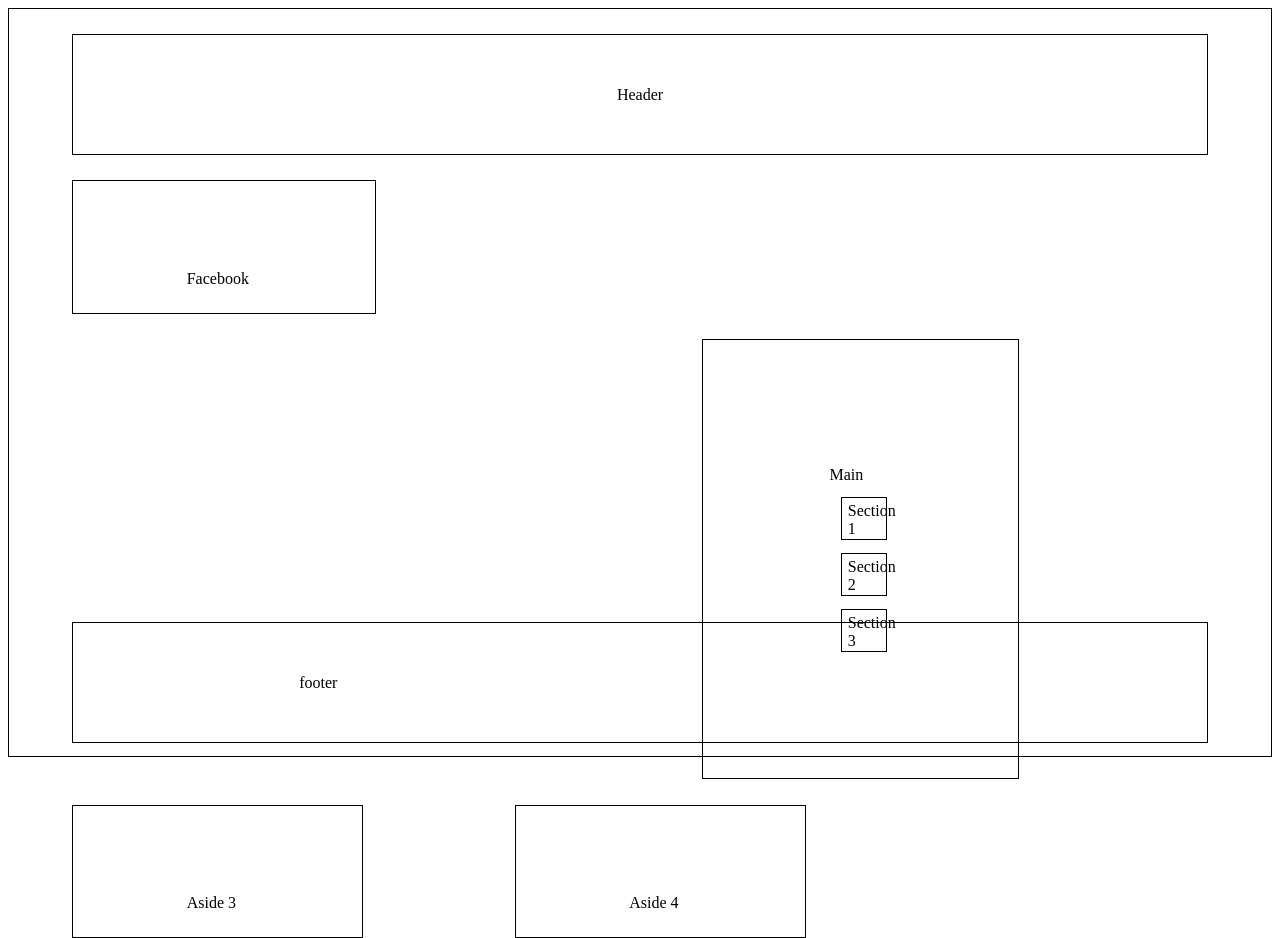
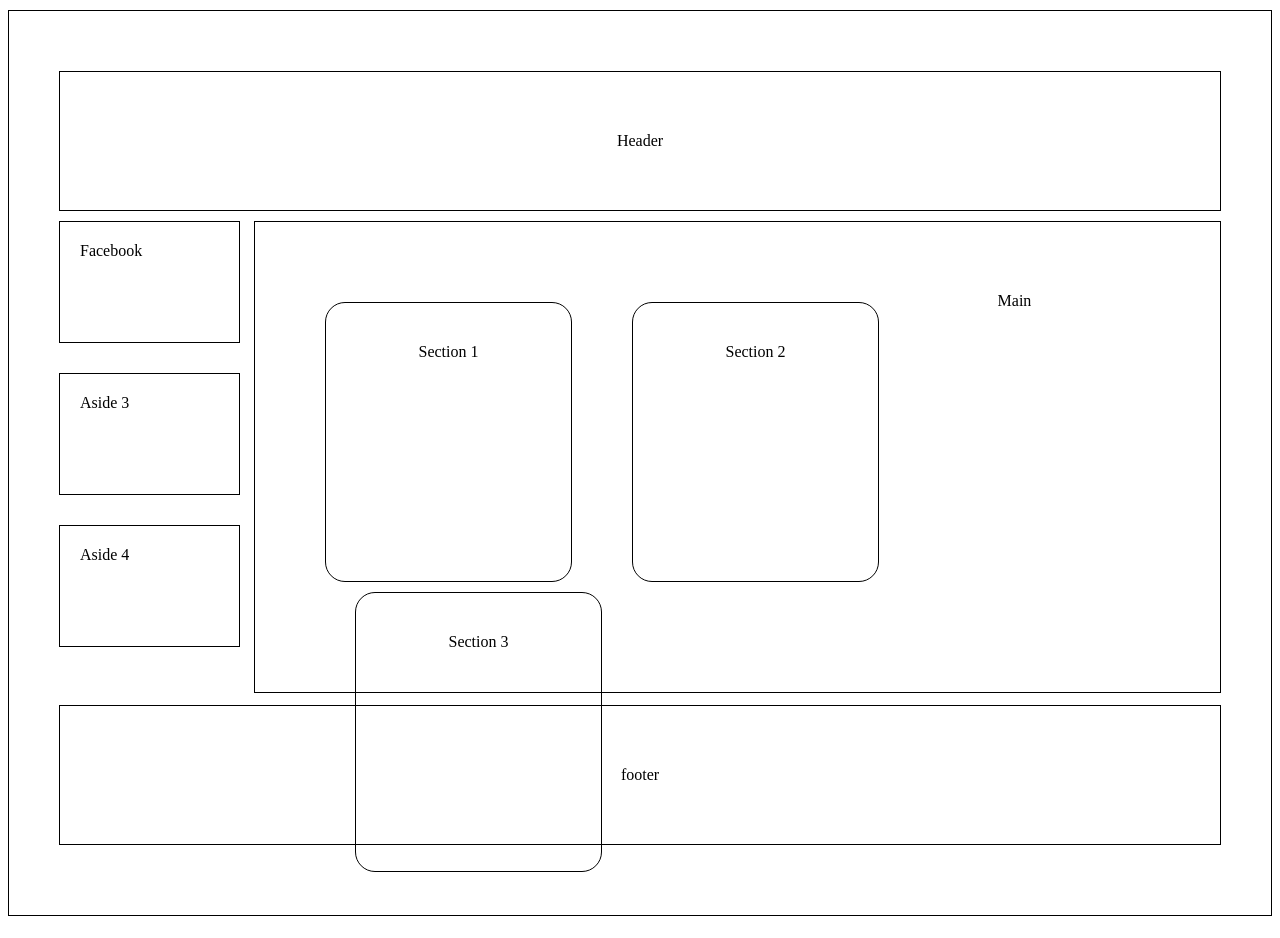
Before and after one commit to Rodrigo313/Ejercicio4CSS, a plain HTML site: page index.html in a window 1280 px wide. Drawn offline with Linux system fonts and the light colour scheme.

Commit message:
Ejercicio 4 css finalizado

```diff
--- a/index.html
+++ b/index.html
@@ -15,9 +15,9 @@
         <header>Header</header>
         <aside>Facebook</aside>
         <main>Main
-            <section>Section 1</section>
-            <section>Section 2</section>
-            <section>Section 3</section>
+            <section id="s1">Section 1</section>
+            <section id="s2">Section 2</section>
+            <section id="s3">Section 3</section>
         </main>
         <aside>Aside 3</aside>
         <aside>Aside 4</aside>
--- a/styles.css
+++ b/styles.css
@@ -1,65 +1,74 @@
-header, aside, main, footer {
+header, aside, main, footer{
     border: 1px solid black;
-    margin-left: 20%;
-    margin-right: 20%;
+    margin-top:10px;
+    padding:60px;
+
 }
+header{
+    padding:60px;
+    text-align: center;
 
+
+}
+main{
+    float: right;
+    padding:70px;
+    width: 71%;
+    text-align: center;
+    height: 330px;
+    margin-bottom: 1%;
+}
 #container{
-    border: black 1px solid;
-    height: 1060%;
+    border: 1px solid black;
+    margin-top:10px;
+    padding:50px;
+    min-width: 10px;
+    max-width: 99%;
 }
+aside{
+    float: left;
+    clear: left;
+    padding:20px;
+    width:  12%;
+    height:80px ;
+    margin-bottom: 20px;
 
-header{
-    text-align: center;
-    margin-left: 5%;
-    margin-right: 5%;
-    margin-top: 2%;
-    padding-left: 9%;
-    padding-top: 4%;
-    padding-bottom: 4%;
-    padding-right: 9%;
+}
+section{
+    border: 1px solid black;
+    margin-top:10px;
+    padding:40px;
 }
 
 footer{
+    clear: both;
+    padding:60px;
+    margin-bottom: 20px;
     text-align: center;
-    margin-left: 5%;
-    margin-right: 5%;
-    margin-top: 37%;
-    margin-bottom: 1%;
-    padding-left: 9%;
-    padding-top: 4%;
-    padding-bottom: 4%;
-    padding-right: 9%;
+    margin-top: 5%;
 }
 
+#s1{
+    float: left;
+    margin-right: 30px;
+    height: 60%;
+    border-radius: 20px;
+    width: 20%;
 
-
-section{
-    border: solid 1px black;
-    margin-left: 19%;
-    margin-right: 7%;
-    margin-top: 20%;
-    padding-left: 9%;
-    padding-top: 7%;
-    padding-bottom: 2%;
-    padding-right: 10%;
 }
 
-main{
-    margin-right: 20%;
-    float: right;
-    margin-top: 2%;
-    padding: 10%;
-    align-items: center;
+#s2{
+    float: left;
+    margin-left: 30px;
+    height: 60%;
+    border-radius: 20px;
+    width: 20%;
 }
 
-aside {
+#s3{
     float: left;
-    margin-left: 5%;
-    margin-right: 7%;
-    margin-top: 2%;
-    padding-left: 9%;
-    padding-top: 7%;
-    padding-bottom: 2%;
-    padding-right: 10%;
+    margin-left: 30px;
+    height: 60%;
+    border-radius: 20px;
+    width: 20%;
 }
```
